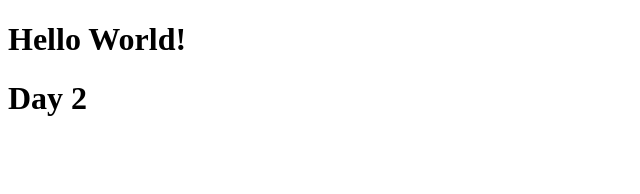
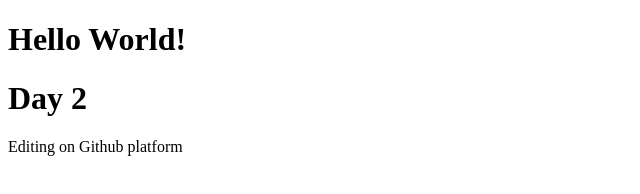
Before and after one commit to janasheenakbar/Dec-16, a plain HTML site: page index.html in a window 1280 px wide. Shown: the whole page, without its empty margins (0-640 px from the left). Drawn offline with Linux system fonts and the light colour scheme.

Commit message:
DAy2-2.html

```diff
--- a/index.html
+++ b/index.html
@@ -8,5 +8,6 @@
   <body>
     <h1>Hello World!</h1>
     <h1>Day 2</h1>
+    <p>Editing on Github platform</p>
   </body>
 </html>
```
